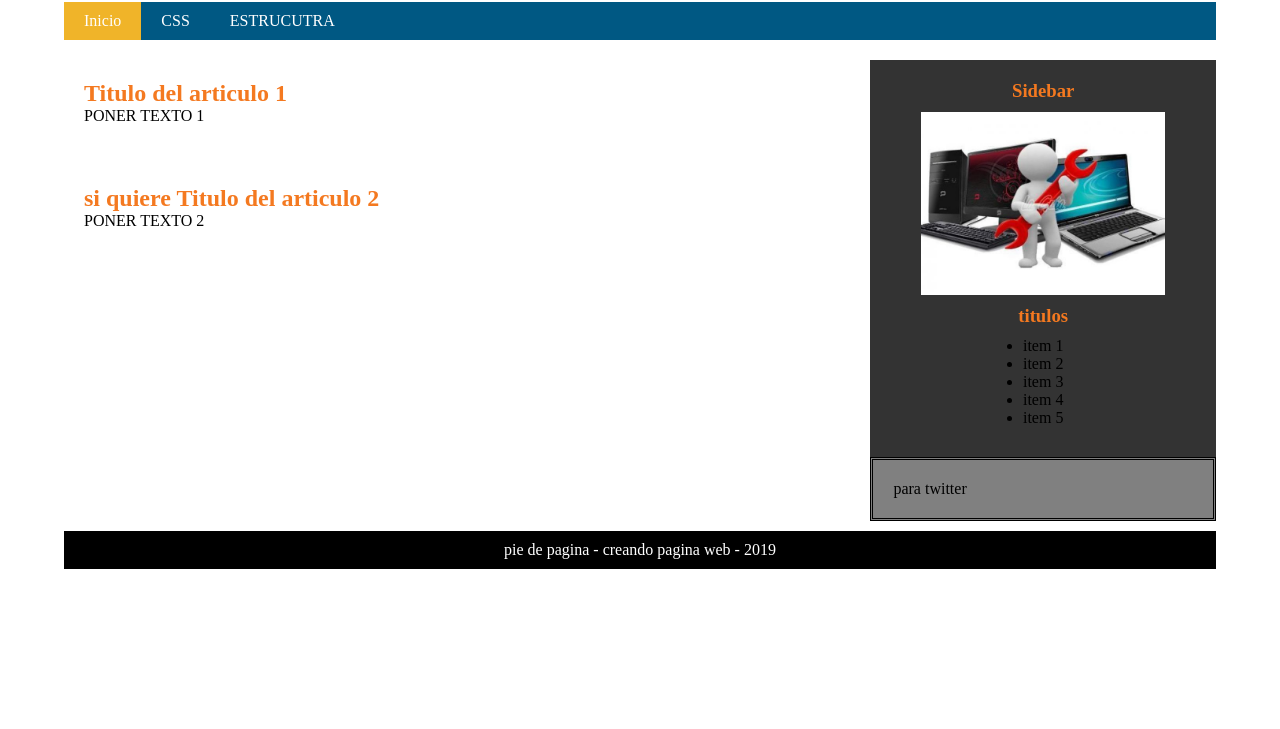
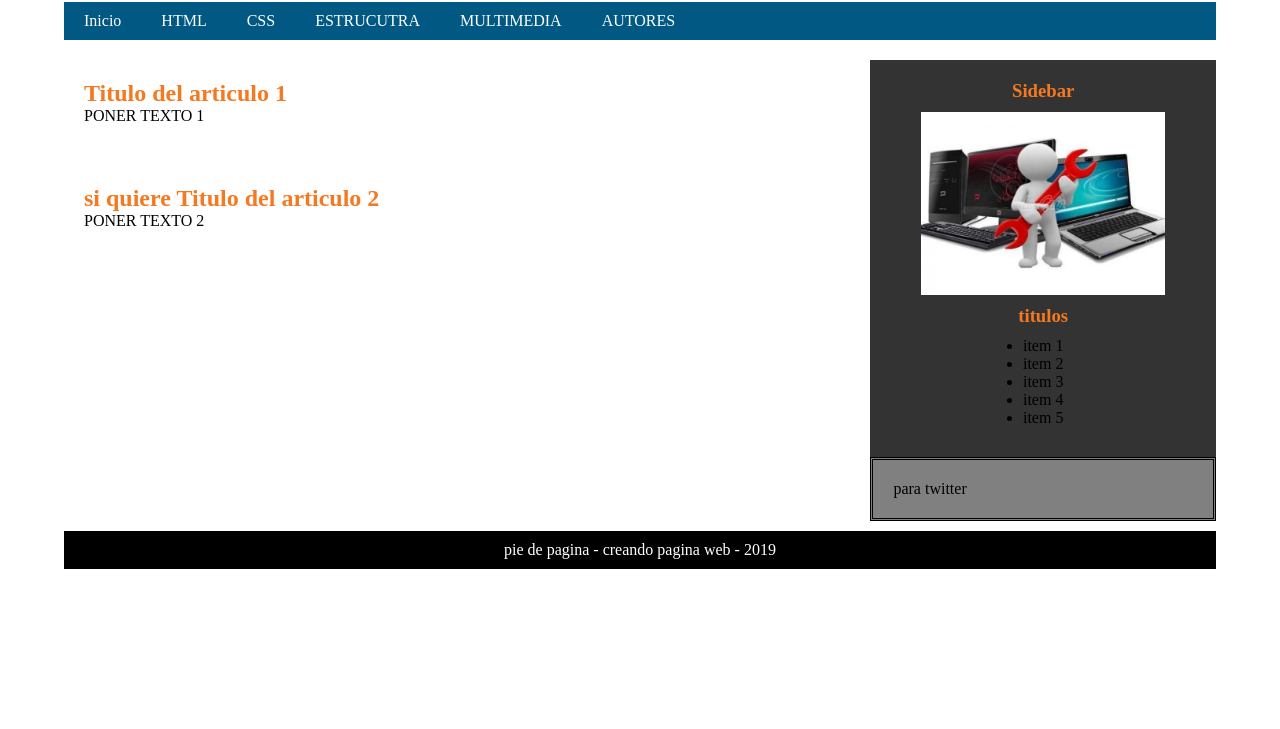
Before and after one commit to forigua90/FASE3DISE-O, a plain HTML site: page css.html in a window 1280 px wide. Shown: the part 71-800 px from the top of the page. Drawn offline with Linux system fonts and the light colour scheme.

Commit message:
Update css.html

```diff
--- a/css.html
+++ b/css.html
@@ -21,9 +21,12 @@
 			<div class="container">
             <span class="icon-menu" id="btnmenu"></span>
                 <ul class="menu" id="menu">
-                        <li class="menu__item"><a href="index.html" class="menu__link menu__link--select">Inicio</a></li>
+                    <li class="menu__item"><a href="index.html" class="menu__link menu__link">Inicio</a></li>
+                    <li class="menu__item"><a href="html.html" class="menu__link">HTML</a></li>
                     <li class="menu__item"><a href="css.html" class="menu__link">CSS</a></li>
                     <li class="menu__item"><a href="estructura.html" class="menu__link">ESTRUCUTRA</a></li>
+                    <li class="menu__item"><a href="multimedia.html" class="menu__link">MULTIMEDIA</a></li>
+                    <li class="menu__item"><a href="autores.html" class="menu__link">AUTORES</a></li>
 
                 </ul>
             </div>
```
